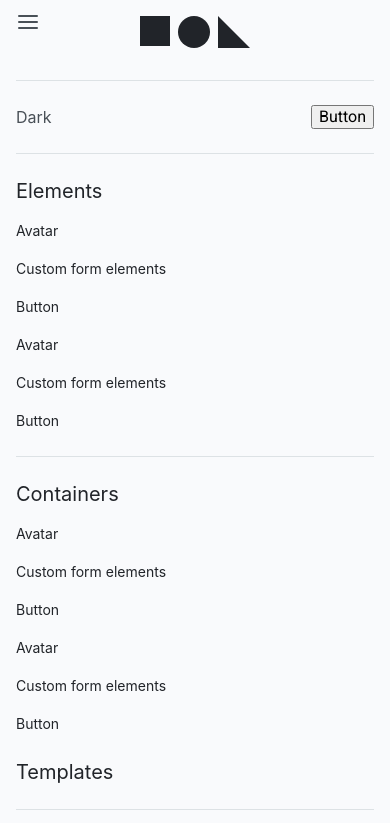
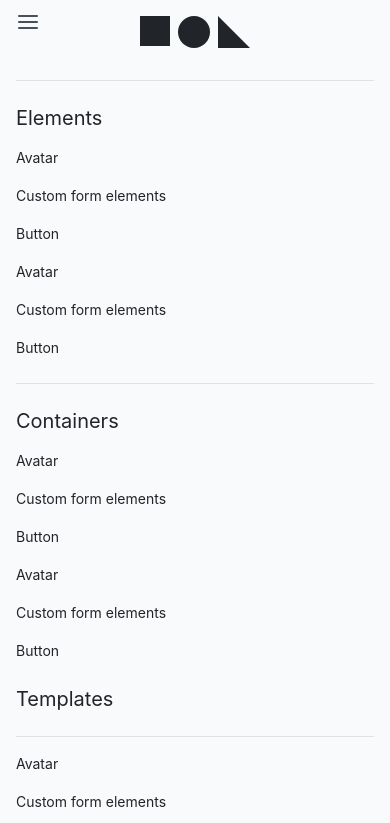
Before and after one commit to js-tasks-ru/htmlcss-20230911-4_info91, a website: page pages/index.html in a window 390 px wide. Both pictures are taken after a click on the icon 28 px from the left and 22 px from the top of the page. Shown: the top 823 px of the page. Drawn offline with Linux system fonts and the light colour scheme; a web font is replaced by a local one.

Commit message:
fixes after review

```diff
--- a/components/navigation/navigation.css
+++ b/components/navigation/navigation.css
@@ -29,18 +29,14 @@
   color: var(--notification);
 }
 
-.navigation > .navigation__header:not(:first-child),
-.navigation > .navigation__divider:not(:first-child) {
+.navigation__header:not(:first-child),
+.navigation__divider:not(:first-child) {
   margin-top: 32px;
 }
 
 .navigation__divider {
   border: 0px solid var(--grey-2);
   border-bottom-width: 1px;
-  display: none;
-}
-
-.navigation__themeToggle {
   display: none;
 }
 
@@ -62,24 +58,11 @@
   .navigation__divider {
     display: block;
   }
-  .navigation > .navigation__header:not(:first-child),
-  .navigation > .navigation__divider:not(:first-child) {
+  .navigation__header:not(:first-child),
+  .navigation__divider:not(:first-child) {
     margin-top: 24px;
   }
   .navigation__link ~ .navigation__link {
     margin-top: 16px;
   }
-  .navigation__themeToggle {
-    display: flex;
-    justify-content: space-between;
-    padding-top: 24px;
-  }
-  .navigation__themeToggleLable {
-    color: var(--grey-4, #495057);
-    font-family: Inter;
-    font-size: 16px;
-    font-style: normal;
-    font-weight: 400;
-    line-height: 24px;
-  }
 }
--- a/pages/index.html
+++ b/pages/index.html
@@ -96,11 +96,6 @@
           </header>
           <nav class="navigation componentPage__navigation">
             <div class="navigation__divider"></div>
-            <div class="navigation__themeToggle">
-              <span class="navigation__themeToggleLable">Dark</span>
-              <button class="navigation__themeToggleButton">Button</button>
-            </div>
-            <div class="navigation__divider"></div>
             <h4 class="navigation__header">Elements</h4>
             <a class="navigation__link">Avatar</a
             ><a class="navigation__link">Custom form elements</a
```
